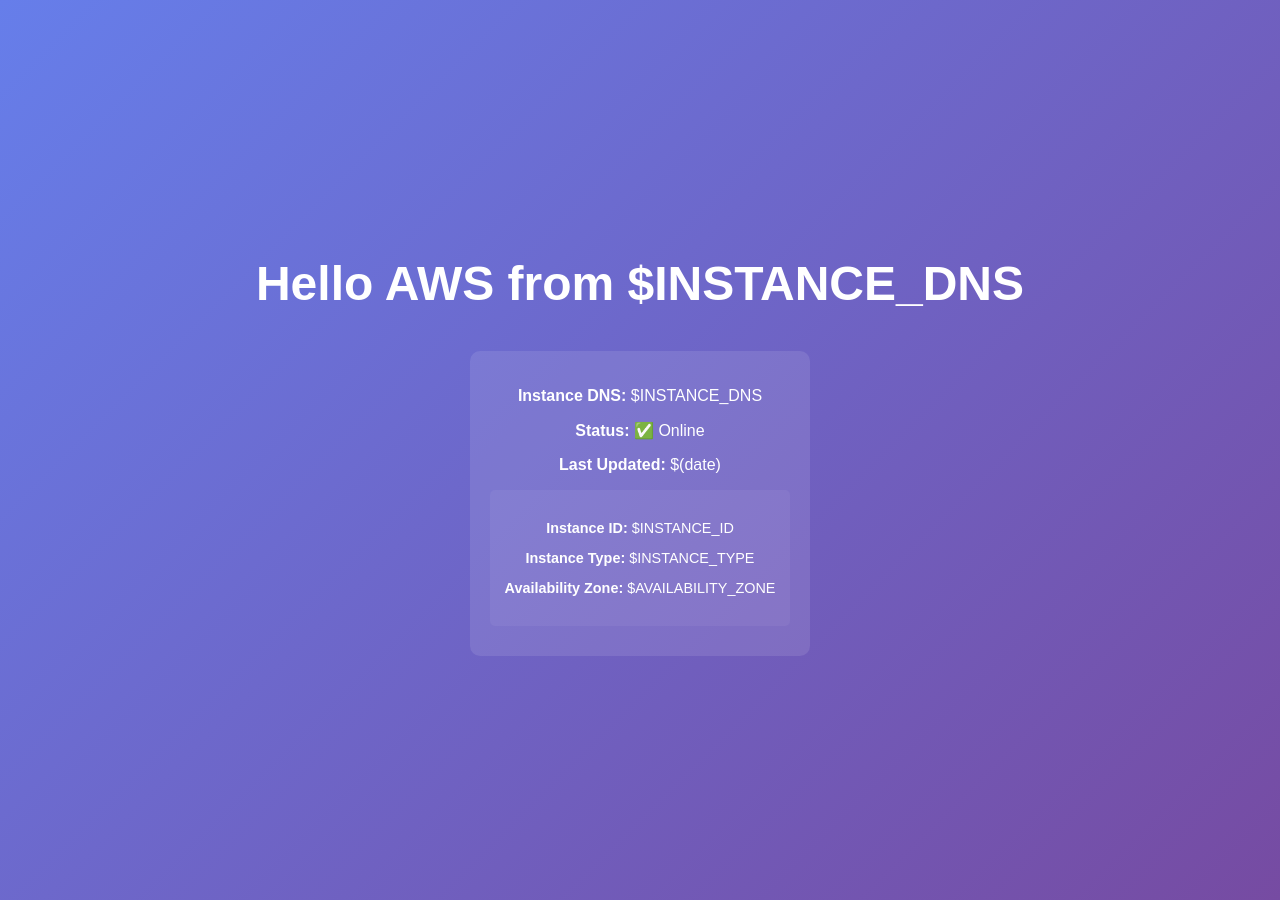
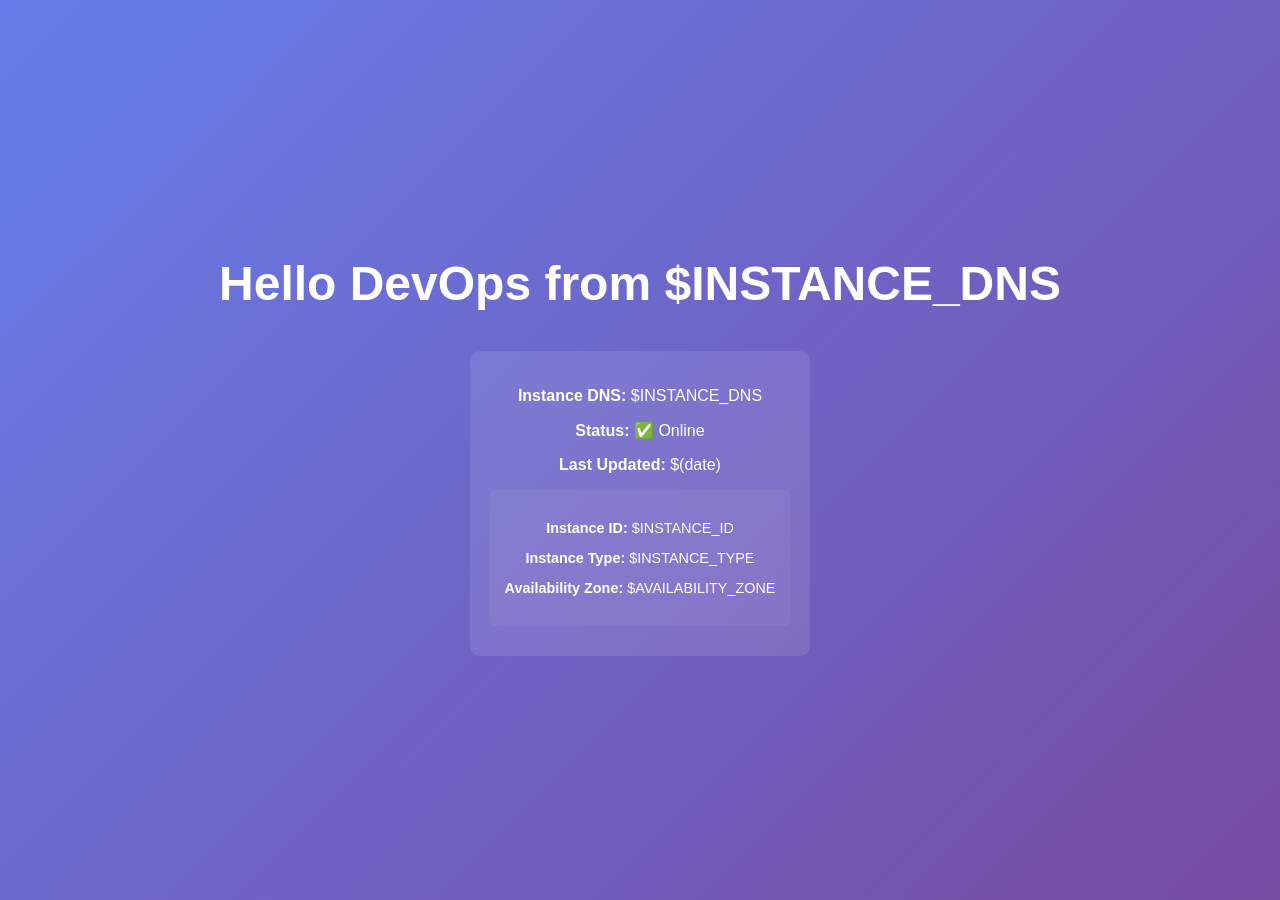
Before and after one commit to kishorekaventiqlab/mydevops08152025, a plain HTML site: page index.html in a window 1280 px wide. Drawn offline with Linux system fonts and the light colour scheme.

Commit message:
adding and updating files for github actions workflow demo

```diff
--- a/index.html
+++ b/index.html
@@ -36,7 +36,7 @@
     </style>
 </head>
 <body>
-    <h1>Hello AWS from $INSTANCE_DNS</h1>
+    <h1>Hello DevOps from $INSTANCE_DNS</h1>
     <div class="dns-info">
         <p><strong>Instance DNS:</strong> $INSTANCE_DNS</p>
         <p><strong>Status:</strong> ✅ Online</p>
```
